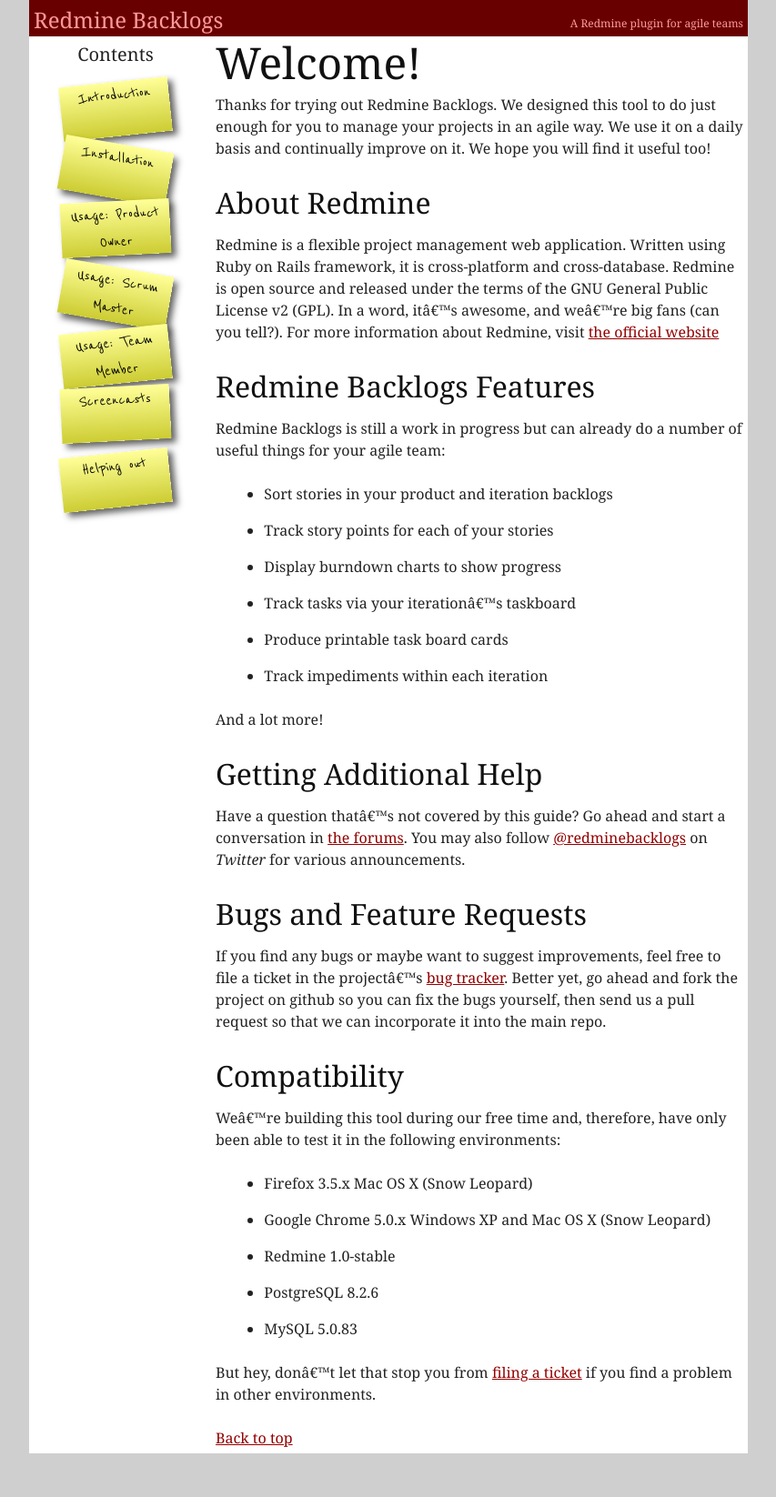
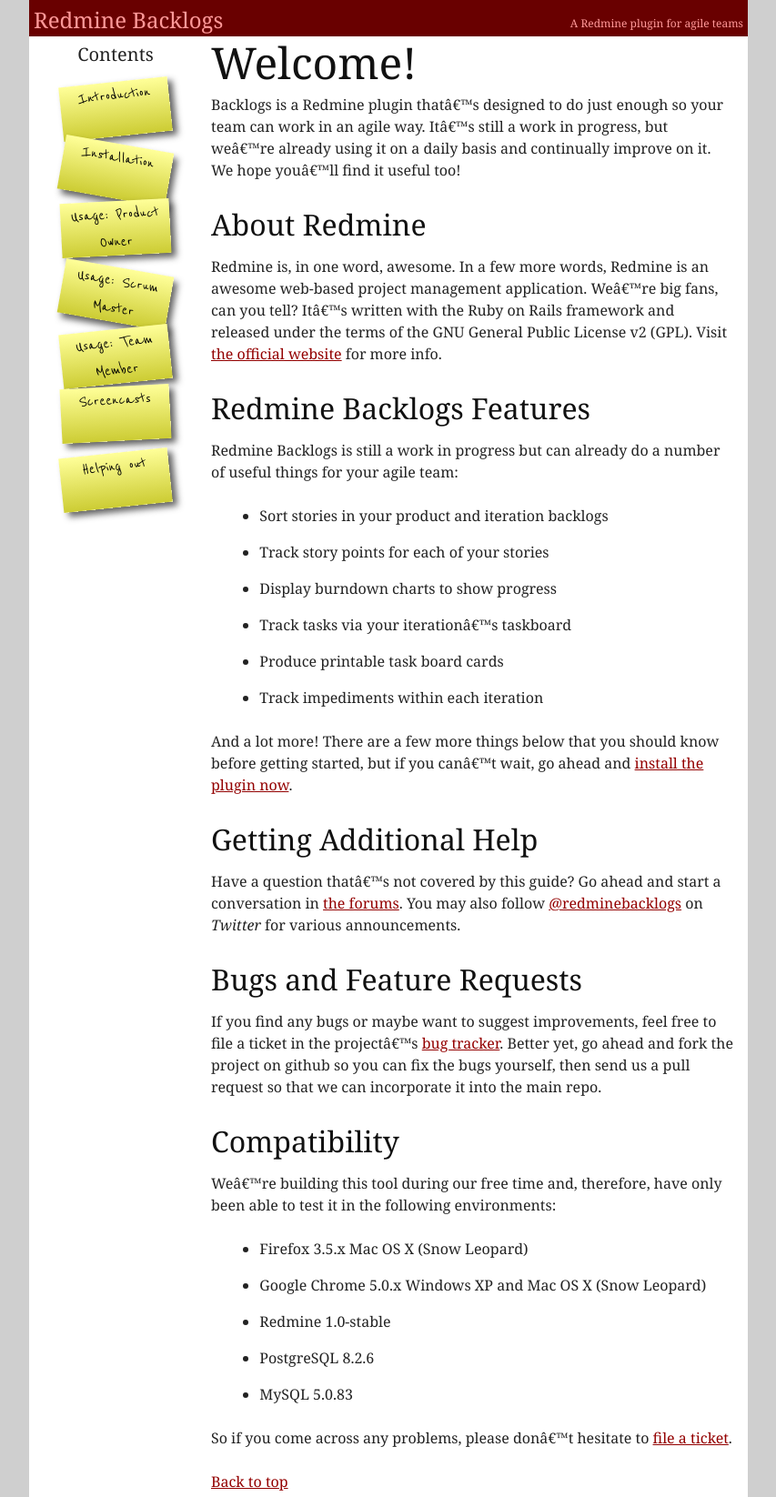
Before and after one commit to backlogs/www, a Jekyll site: the page built from _posts/en/2000-01-01-introduction.markdown, in a window 1280 px wide. Shown: the whole page at 91% size, without its empty margins (213-1066 px from the left). Built offline with Jekyll 4.4.1, drawn with Linux system fonts in a browser that asks for light colours; before the commit the page ends 1598 px from its top, so only the background shows below that.

Commit message:
Corrections in the introduction

```diff
--- a/_posts/en/2000-01-01-introduction.markdown
+++ b/_posts/en/2000-01-01-introduction.markdown
@@ -5,21 +5,16 @@ categories: en
 ---
 # Welcome!
 
-Thanks for trying out Redmine Backlogs. We designed
-this tool to do just enough for you to manage your projects in
-an agile way. We use it on a daily basis and continually improve
-on it. We hope you will find it useful too!
+Backlogs is a Redmine plugin that's designed to do just enough so your team can work in an agile way. It's still a work in progress, but we're already using it on a daily basis and continually improve on it. We hope you'll find it useful too!
 
 
 ## About Redmine
 
-Redmine is a flexible project management web application. Written using Ruby on Rails framework, it is cross-platform and cross-database. Redmine is open source and released under the terms of the GNU General Public License v2 (GPL). In a word, it's awesome, and we're big fans (can you tell?). For more information about Redmine, visit [the official website](http://www.redmine.org/)
-
+Redmine is, in one word, awesome. In a few more words, Redmine is an awesome web-based project management application. We're big fans, can you tell? It's written with the Ruby on Rails framework and released under the terms of the GNU General Public License v2 (GPL). Visit [the official website](http://www.redmine.org/) for more info.
 
 ## Redmine Backlogs Features
 
-Redmine Backlogs is still a work in progress but can already do a
-number of useful things for your agile team:
+Redmine Backlogs is still a work in progress but can already do a number of useful things for your agile team:
 
 * Sort stories in your product and iteration backlogs
 * Track story points for each of your stories
@@ -28,13 +23,13 @@ number of useful things for your agile team:
 * Produce printable task board cards
 * Track impediments within each iteration
 
-And a lot more!
+And a lot more! There are a few more things below that you should know before getting started, but if you can't wait, go ahead and [install the plugin now](../installation).
 
 
 ## Getting Additional Help
 
 Have a question that's not covered by this guide? Go ahead and
-start a conversation in [the forums](http://backlogsplugin.morphexchange.com/). You may also follow
+start a conversation in [the forums](http://backlogsplugin.morphexchange.com/projects/redmine-backlogs/boards). You may also follow
 [@redminebacklogs](http://twitter.com/redminebacklogs) on *Twitter* for various announcements.
 
 
@@ -53,4 +48,4 @@ We're building this tool during our free time and, therefore, have only been abl
 * PostgreSQL 8.2.6
 * MySQL 5.0.83
 
-But hey, don't let that stop you from [filing a ticket](http://backlogsplugin.morphexchange.com/projects/redmine-backlogs/issues/new) if you find a problem in other environments.
+So if you come across any problems, please don't hesitate to [file a ticket](http://backlogsplugin.morphexchange.com/projects/redmine-backlogs/issues/new).
--- a/assets/styles/default.css
+++ b/assets/styles/default.css
@@ -109,7 +109,7 @@ a:hover{
   font-size:16px;
 }
 #content{
-  margin:5px;
+  margin:5px 15px 5px 0px;
 }
 h1,h2,h3{
   margin-bottom:10px;
```
